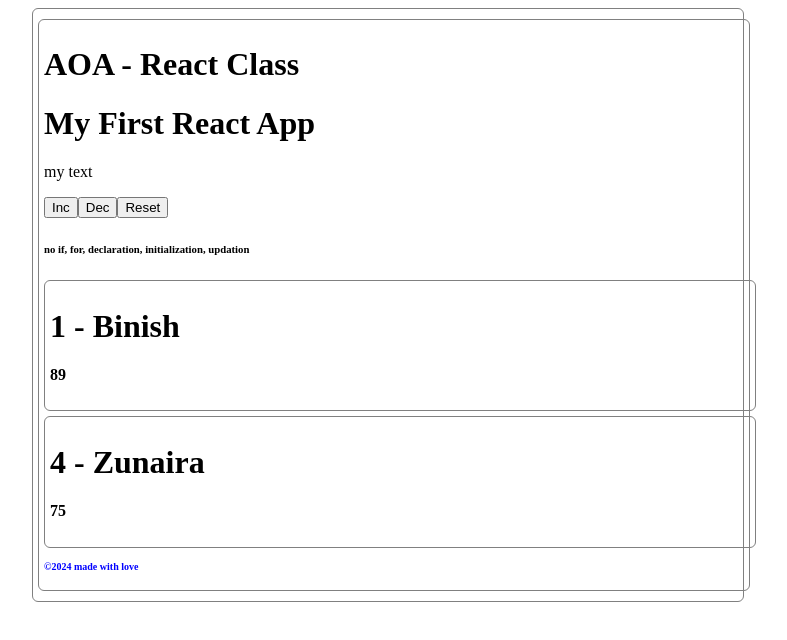
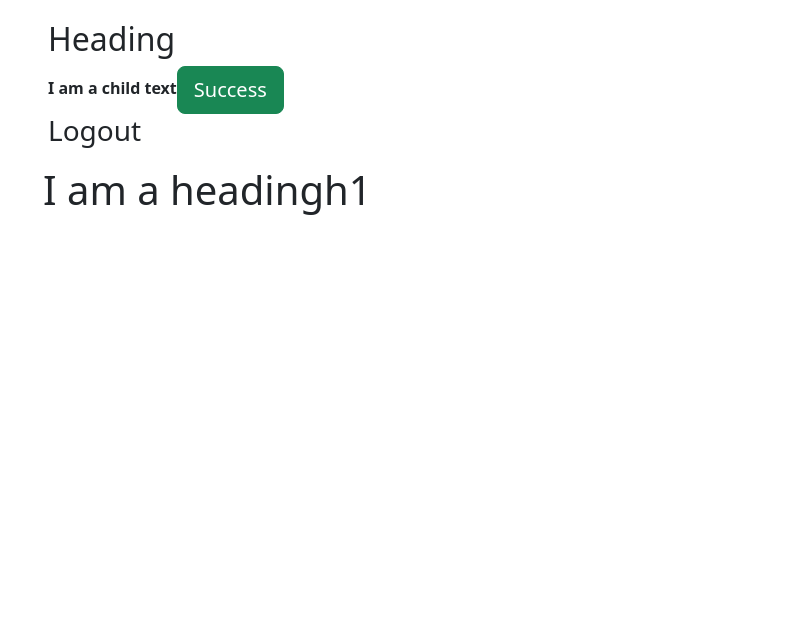
Before and after one commit to fazzyA/SMIT-React, a React (Create React App) app: page / in a window 1280 px wide. Shown: the top 640 px of the page, without its empty margins (252-1039 px from the left). Built offline with nearby package versions, Linux system fonts and the light colour scheme.

Commit message:
children ternary bootsrap

```diff
--- a/package.json
+++ b/package.json
@@ -6,7 +6,9 @@
     "@testing-library/jest-dom": "^5.17.0",
     "@testing-library/react": "^13.4.0",
     "@testing-library/user-event": "^13.5.0",
+    "bootstrap": "^5.3.2",
     "react": "^18.2.0",
+    "react-bootstrap": "^2.10.0",
     "react-dom": "^18.2.0",
     "react-scripts": "5.0.1",
     "web-vitals": "^2.1.4"
--- a/src/App.js
+++ b/src/App.js
@@ -1,6 +1,8 @@
+import Main from "./Main";
 import Button from "./components/Button";
 import MyFooter from "./components/Footer";
 import Header from "./components/Header";
+import MyButton from "./components/MyButton";
 import "./index.css"
 function App(){
     const students = [
@@ -17,6 +19,8 @@ function App(){
             <Button text="Inc" />
             <Button text="Dec"/>
             <Button text="Reset" />
+            <MyButton heading={`I am button from hme`} />
+            <Main heading={`AppHeading`}>I am a child text</Main>
 
 
             <h6>no if, for, declaration, initialization, updation</h6>
--- /dev/null
+++ b/src/Main.js
@@ -0,0 +1,15 @@
+import MyButton from "./components/MyButton"
+
+const Main = ({children , heading}) => {
+    console.log("🚀 ~ Main ~ children:", children)
+    const a = 10
+    return (
+        <div>
+            <h2>{heading}</h2>
+            <b>{children ? children : <p>dummy text</p>}</b>
+            <MyButton />
+            <h3>{(a > 11) ? "Login" : "Logout"}</h3>
+        </div>
+    )
+}
+export default Main
--- /dev/null
+++ b/src/components/MyButton.js
@@ -0,0 +1,11 @@
+import Button from 'react-bootstrap/Button';
+
+function MyButton({heading}) {
+  return (
+    <>
+      <Button variant="success" size='lg' >{heading ? heading : "Success"}</Button>{' '}
+    </>
+  );
+}
+
+export default MyButton;
--- a/src/index.css
+++ b/src/index.css
@@ -1,7 +1,7 @@
 div {
     width: 700px;
     margin: 5px auto;
-    border: 1px solid grey;
+    /* border: 1px solid grey; */
     border-radius: 6px;
     padding: 5px;
 }
--- a/src/index.js
+++ b/src/index.js
@@ -1,10 +1,15 @@
 import React from "react";
 import ReactDOM  from "react-dom/client";
 import App from "./App";
+import 'bootstrap/dist/css/bootstrap.min.css';
+import MyButton from "./components/MyButton";
+import Main from "./Main";
 
 const root = ReactDOM.createRoot(document.getElementById("root"));
 root.render(
     <React.StrictMode>
-        <App />
+        {/* <App /> */}
+        <Main heading={`Heading`}>I am a child text</Main>
+        <h1>I am  a headingh1</h1>
     </React.StrictMode>
 );
```
Also changed, not shown: 1 other file (tests, documents, lock files or other folders).
